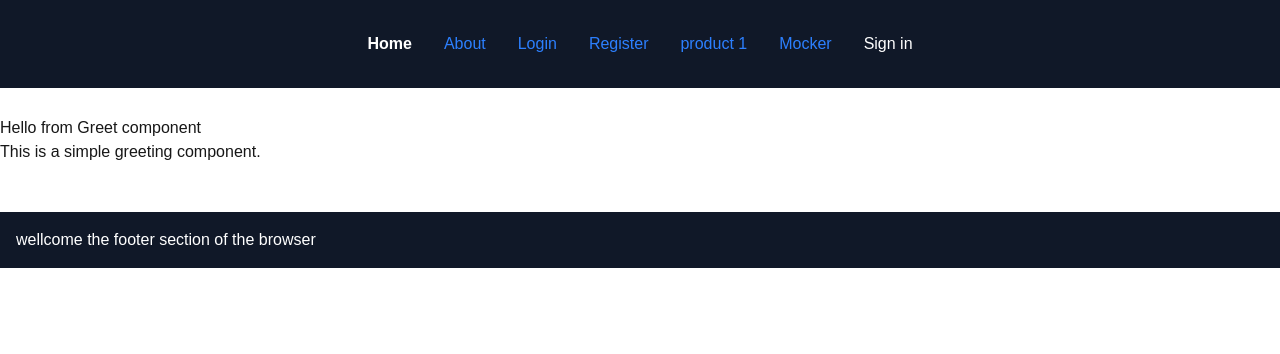
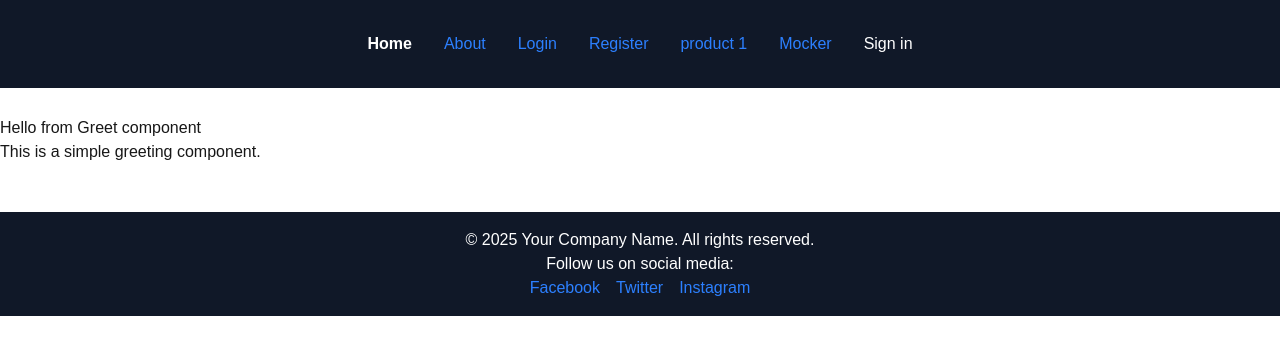
Before and after one commit to MogesBekele/nextjs, a Next.js app: page / in a window 1280 px wide. Shown: the top 354 px of the page. Built offline with nearby package versions, Linux system fonts and the light colour scheme; no server answers.

Commit message:
footer component is created

```diff
--- a/src/app/components/footer.tsx
+++ b/src/app/components/footer.tsx
@@ -1,13 +1,22 @@
 import React from 'react'
 
-const footer = () => {
+const Footer = () => {
   return (
 
     <footer className="bg-gray-900 text-white p-4 mt-12">
-      <p>Welcome to the footer section of the browser</p>
-      <p>All rights reserved &copy; {new Date().getFullYear()}</p>
+
+
+      <div className="text-center">
+        <p>&copy; {new Date().getFullYear()} Your Company Name. All rights reserved.</p>
+        <p>Follow us on social media:</p>
+        <div className="flex justify-center space-x-4">
+          <a href="#" className="text-blue-500">Facebook</a>
+          <a href="#" className="text-blue-500">Twitter</a>
+          <a href="#" className="text-blue-500">Instagram</a>
+        </div>
+      </div>
     </footer>
   )
 }
 
-export default footer
+export default Footer
--- a/src/app/layout.tsx
+++ b/src/app/layout.tsx
@@ -3,6 +3,7 @@ import { Geist, Geist_Mono } from "next/font/google";
 import "./globals.css";
 import Navigation from "./components/navigation";
 import { ClerkProvider } from "@clerk/nextjs";
+import Footer from "./components/footer";
 
 const geistSans = Geist({
   variable: "--font-geist-sans",
@@ -34,9 +35,8 @@ export default function RootLayout({
            <Navigation />
         </header>
         {children}
-        <footer className="bg-gray-900 text-white p-4 mt-12">
-          <p> wellcome the footer section of the browser</p>
-        </footer>
+        <Footer/>
+
       </body>
     </html>
     </ClerkProvider>
```
